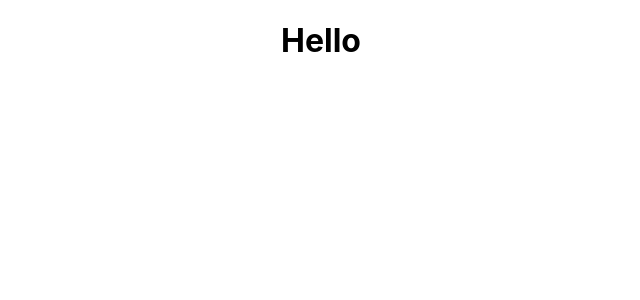
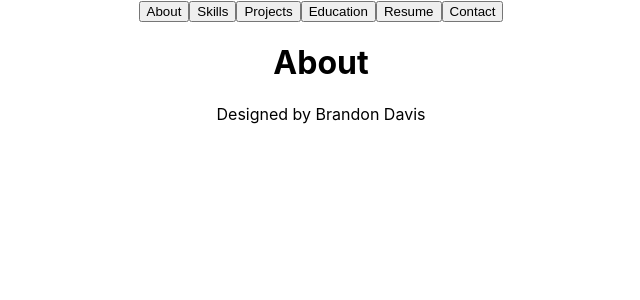
Before and after one commit to cs-fullstack-2020-spring/dev-portfolio-phase-1-bdavis171, a React (Create React App) app in the folder dev-portfolio-app/: page / in a window 1280 px wide. Both pictures are taken after a click on the button "Enter". Shown: the top 300 px of the page, without its empty margins (319-959 px from the left). Built offline with nearby package versions, Linux system fonts and the light colour scheme.

Commit message:
redrew AboutPage wireframe, created wireframe for general layout, skills, projects,education,resume, and contact pages. Coded and tested navigation buttons

```diff
--- a/dev-portfolio-app/src/components/AboutPage.jsx
+++ b/dev-portfolio-app/src/components/AboutPage.jsx
@@ -1,16 +1,122 @@
 import React, { Component } from 'react';
+import SkillsPage from './SkillsPage';
+import ProjectsPage from './ProjectsPage';
+import EducationPage from './EducationPage';
+import ResumePage from './ResumePage';
+import ContactPage from './ContactPage';
 
 class AboutPage extends Component {
     constructor(props) {
         super(props);
-        this.state = {  }
+        this.state = {
+            isAbout: true,
+            isSkils: false,
+            isProjects: false,
+            isEducation: false,
+            isResume: false,
+            isContact: false
+        }
     }
+
+    // handle navigation button presses
+    handleNavigation = (event) => {
+        if (event.target.name === 'about') {
+            this.setState({
+                isAbout: true,
+                isSkils: false,
+                isProjects: false,
+                isEducation: false,
+                isResume: false,
+                isContact: false
+            })
+        }
+        else if (event.target.name === 'skills'){
+            this.setState({
+                isAbout: false,
+                isSkils: true,
+                isProjects: false,
+                isEducation: false,
+                isResume: false,
+                isContact: false
+            })
+        }
+        else if (event.target.name === 'projects'){
+            this.setState({
+                isAbout: false,
+                isSkils: false,
+                isProjects: true,
+                isEducation: false,
+                isResume: false,
+                isContact: false
+            })
+        }
+        else if (event.target.name === 'education'){
+            this.setState({
+                isAbout: false,
+                isSkils: false,
+                isProjects: false,
+                isEducation: true,
+                isResume: false,
+                isContact: false
+            })
+        }
+        else if (event.target.name === 'resume'){
+            this.setState({
+                isAbout: false,
+                isSkils: false,
+                isProjects: false,
+                isEducation: false,
+                isResume: true,
+                isContact: false
+            })
+        }
+        else if (event.target.name === 'contact'){
+            this.setState({
+                isAbout: false,
+                isSkils: false,
+                isProjects: false,
+                isEducation: false,
+                isResume: false,
+                isContact: true
+            })
+        }
+    }
+
+    // display page
     render() {
+        let navigation;
+        if (this.state.isAbout){
+            navigation=<div>
+                <h1>About</h1>
+            </div>;
+        }
+        else if (this.state.isSkils){
+            navigation=<SkillsPage/>;
+        }
+        else if (this.state.isProjects){
+            navigation=<ProjectsPage/>;
+        }
+        else if (this.state.isEducation){
+            navigation=<EducationPage/>;
+        }
+        else if (this.state.isResume){
+            navigation=<ResumePage/>;
+        }
+        else if (this.state.isContact){
+            navigation=<ContactPage/>;
+        }
         return (
             <div>
-                <h1>Hello</h1>
+                <button onClick={this.handleNavigation} name='about'>About</button>
+                <button onClick={this.handleNavigation} name='skills'>Skills</button>
+                <button onClick={this.handleNavigation} name='projects'>Projects</button>
+                <button onClick={this.handleNavigation} name='education'>Education</button>
+                <button onClick={this.handleNavigation} name='resume'>Resume</button>
+                <button onClick={this.handleNavigation} name='contact'>Contact</button>
+                {navigation}
+                <p>Designed by Brandon Davis</p>
             </div>
-         );
+        );
     }
 }
 
--- a/dev-portfolio-app/src/components/ContactPage.jsx
+++ b/dev-portfolio-app/src/components/ContactPage.jsx
@@ -8,7 +8,7 @@ class ContactPage extends Component {
     render() {
         return (
             <div>
-
+                <h1>Contact</h1>
             </div>
          );
     }
--- a/dev-portfolio-app/src/components/EducationPage.jsx
+++ b/dev-portfolio-app/src/components/EducationPage.jsx
@@ -8,7 +8,7 @@ class EducationPage extends Component {
     render() {
         return (
             <div>
-
+                <h1>Education</h1>
             </div>
          );
     }
--- a/dev-portfolio-app/src/components/ProjectsPage.jsx
+++ b/dev-portfolio-app/src/components/ProjectsPage.jsx
@@ -8,7 +8,7 @@ class ProjectsPage extends Component {
     render() {
         return (
             <div>
-
+                <h1>Projects</h1>
             </div>
          );
     }
--- a/dev-portfolio-app/src/components/ResumePage.jsx
+++ b/dev-portfolio-app/src/components/ResumePage.jsx
@@ -8,7 +8,7 @@ class ResumePage extends Component {
     render() {
         return (
             <div>
-
+                <h1>Resume</h1>
             </div>
          );
     }
--- a/dev-portfolio-app/src/components/SkillsPage.jsx
+++ b/dev-portfolio-app/src/components/SkillsPage.jsx
@@ -8,7 +8,7 @@ class SkillsPage extends Component {
     render() {
         return (
             <div>
-
+                <h1>Skills</h1>
             </div>
          );
     }
```
Also changed, not shown: 1 other file (tests, documents, lock files or other folders).
